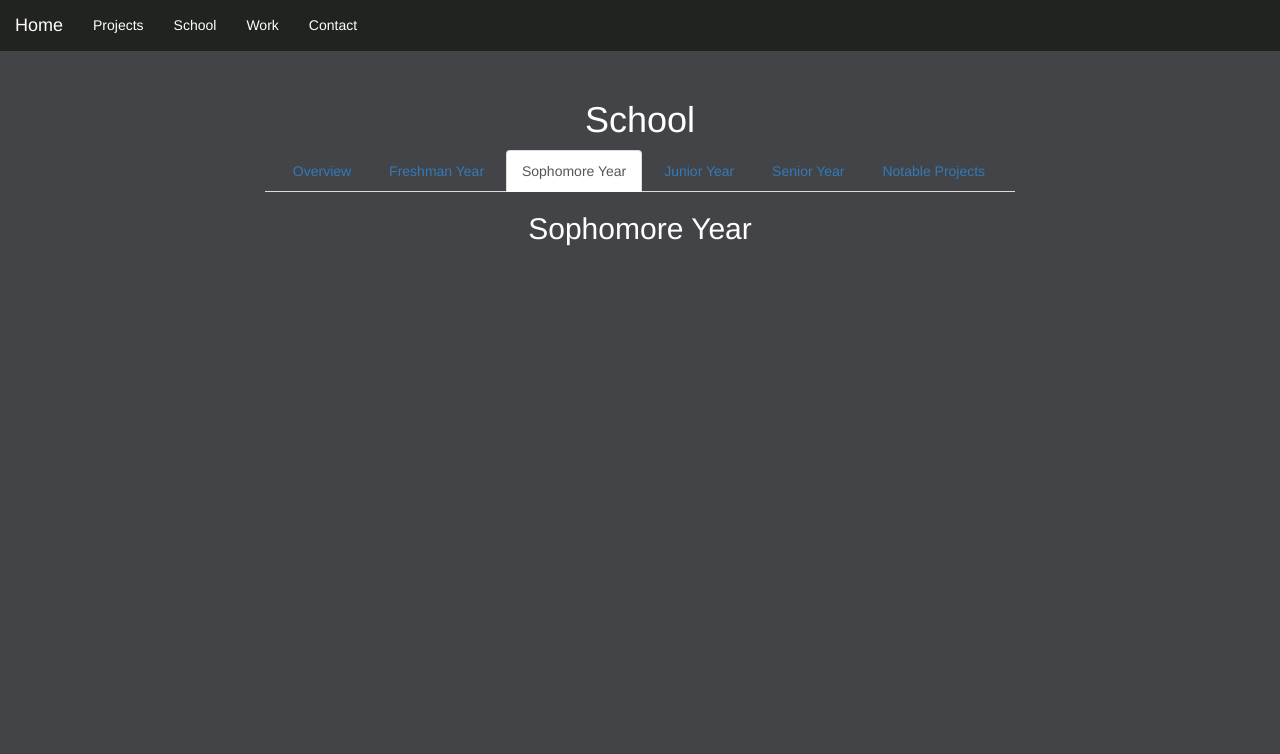
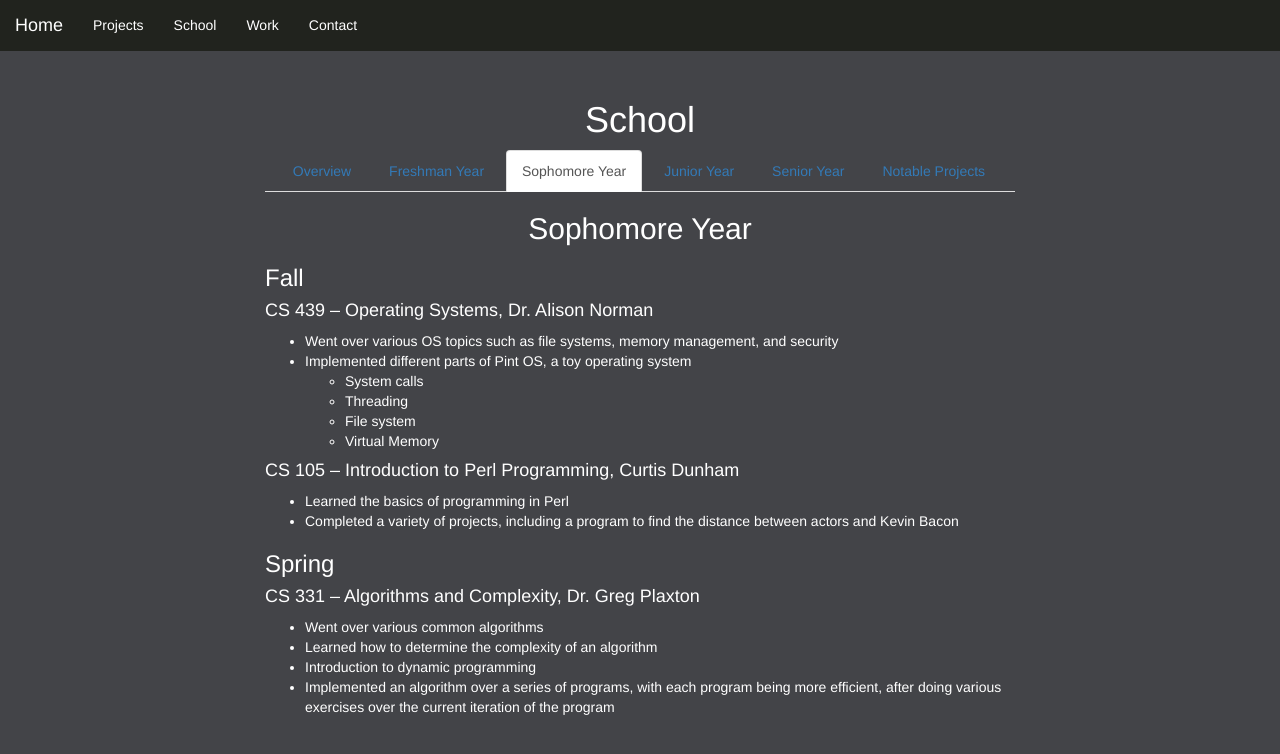
Before and after one commit to rolledback/website, a plain HTML site: page school.html in a window 1280 px wide. Both pictures are taken after a click on the tab "Sophomore Year". Drawn offline with nearby package versions, Linux system fonts and the light colour scheme.

Commit message:
Partially done writing class descriptions.

```diff
--- a/school.html
+++ b/school.html
@@ -71,19 +71,73 @@
 
                             <div role="tabpanel" id="freshman" class="tab-pane">
                                 <h2>Freshman Year</h2>
+                                <div class="text-left">
+                                    <h3>Fall</h3>
+                                    <h4>CS 314 – Data Structures and Algorithms, Dr. Gordon Novak</h4>
+                                    <ul>
+                                        <li>Went over various basic data structures (arrays, linked lists, hash tables, etc.)</li>
+                                        <li>Discussed various algorithms (searching, sorting, DFS, BFS, Dijkstra, etc.)</li>
+                                        <li>Learned the basics of Map Reduce</li>
+                                    </ul>
+                                    <h3>Spring</h3>
+                                    <h4>CS 313k – Logic, Sets, and Functions, Dr. Vladimir Lifschitz</h4>
+                                    <ul>
+                                        <li>Went over the fundamentals of logic</li>
+                                        <li>Learned how to complete simple proofs</li>
+                                    </ul>
+                                </div>
                             </div>
 
                             <div role="tabpanel" id="sophomore" class="tab-pane">
                                 <h2>Sophomore Year</h2>
+                                <div class="text-left">
+                                    <h3>Fall</h3>
+                                    <h4>CS 439 – Operating Systems, Dr. Alison Norman</h4>
+                                    <ul>
+                                        <li>Went over various OS topics such as file systems, memory management, and security</li>
+                                        <li>Implemented different parts of Pint OS, a toy operating system</li>
+                                        <ul>
+                                            <li>System calls</li>
+                                            <li>Threading</li>
+                                            <li>File system</li>
+                                            <li>Virtual Memory</li>
+                                        </ul>
+                                    </ul>
+                                    <h4>CS 105 – Introduction to Perl Programming, Curtis Dunham</h4>
+                                    <ul>
+                                        <li>Learned the basics of programming in Perl</li>
+                                        <li>Completed a variety of projects, including a program to find the distance between actors and Kevin Bacon</li>
+                                    </ul>
+                                    <h3>Spring</h3>
+                                    <h4>CS 331 – Algorithms and Complexity, Dr. Greg Plaxton</h4>
+                                    <ul>
+                                        <li>Went over various common algorithms</li>
+                                        <li>Learned how to determine the complexity of an algorithm</li>
+                                        <li>Introduction to dynamic programming</li>
+                                        <li>Implemented an algorithm over a series of programs, with each program being more efficient, after doing various exercises over the current iteration of the program</li>
+                                    </ul>
+                                </div>
                             </div>
 
                             <div role="tabpanel" id="junior" class="tab-pane">
                                 <h2>Junior Year</h2>
+                                <div class="text-left">
+                                    <h3>Fall</h3>
+                                    <h3>Spring</h3>
+                                </div>
                             </div>
 
                             <div role="tabpanel" id="senior" class="tab-pane">
                                 <h2>Senior Year</h2>
-                             </div>
+                                <div class="text-left">
+                                    <h3>Fall</h3>
+                                    <h3>Spring</h3>
+                                </div>
+                            </div>
+
+                            <div role="tabpanel" id="senior" class="tab-pane">
+                                <h2>Notable Projects</h2>
+                            </div>
                         </div>
                     </div>
                 </div>
```
